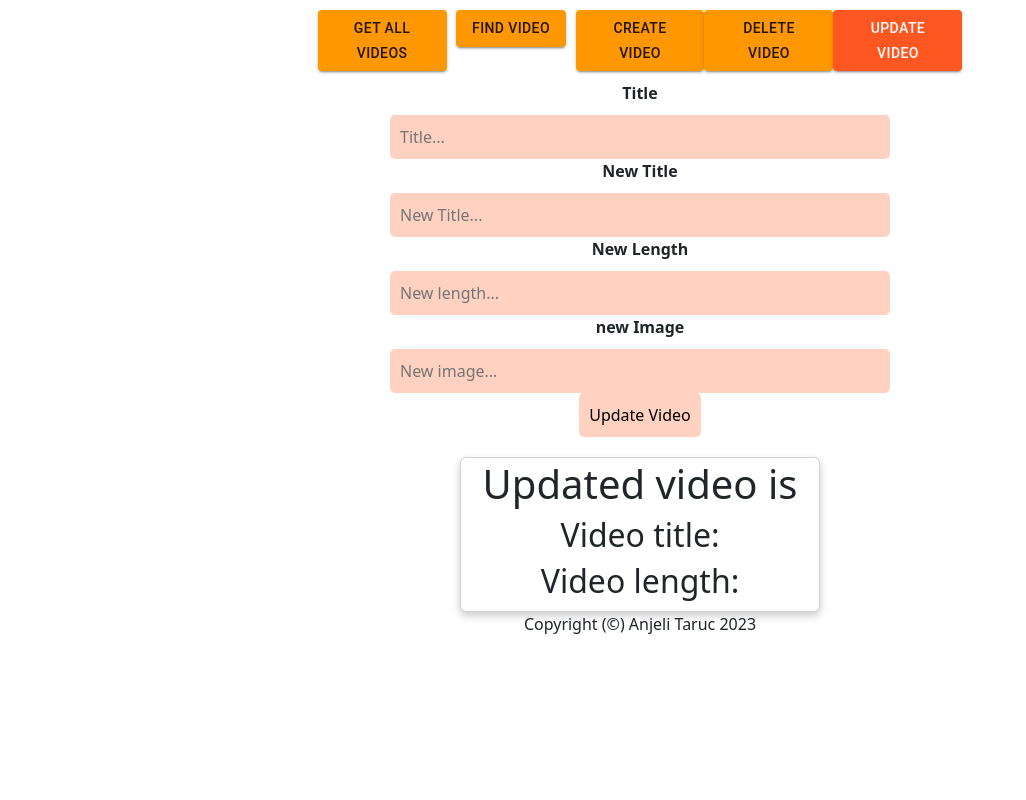
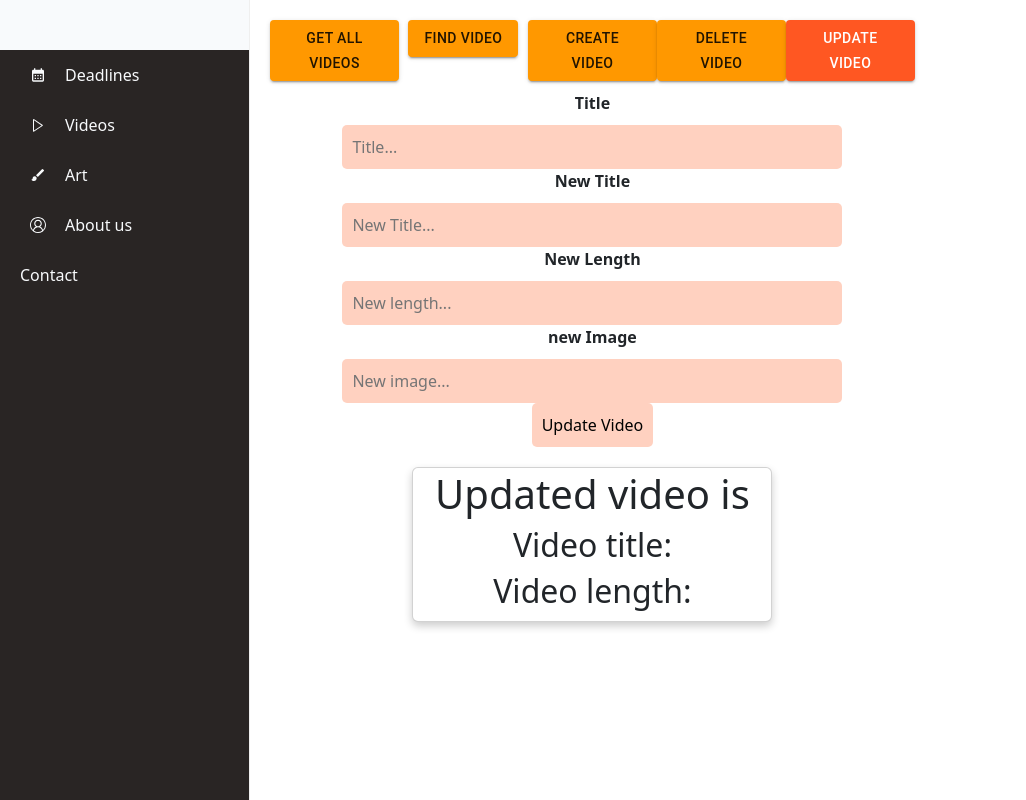
Before and after one commit to dianakarpeev/Calcifolio, a React (Create React App) app in the folder frontend/: page /videos/update in a window 1280 px wide. Shown: the whole page, without its empty margins (0-1026 px from the left). Built offline with nearby package versions, Linux system fonts and the light colour scheme.

Commit message:
fixed navbar colors and videoLayout

```diff
--- a/frontend/src/components/App.js
+++ b/frontend/src/components/App.js
@@ -27,20 +27,18 @@ function App() {
       <Route path="/" element={<MainLayout />}>
         <Route index element={<Home />} />
         <Route path="deadlines" element={<Deadlines />} />
-        <Route path="videos" element={<VideoLayout />} />
+        <Route path="videos" element={<VideoLayout />} >
+        <Route index element={<AllVideos />} />
+        <Route path="newVideo" element={<AddVideo />} />
+        <Route path="delete" element={<DeleteVideo />} />
+        <Route path="video" element={<SingleVideo />} />
+        <Route path="update" element={<UpdateVideo />} />
+      </Route>
         <Route path="posts" element={<Posts />} />
         <Route path="about" element={<About />} />
         <Route path="usererror" element={<UserError />} />
         <Route path="systemerror" element={<SystemError />} />
         <Route path="contact" element={<Contact />} />
-      </Route>
-
-      <Route path="videos" element={<VideoLayout />} >
-        <Route index element={<AllVideos />} />
-        <Route path="newVideo" element={<AddVideo />} />
-        <Route path="delete" element={<DeleteVideo />} />
-        <Route path="video" element={<SingleVideo />} />
-        <Route path="update" element={<UpdateVideo />} />
       </Route>
 
       <Route path="*" element={<Navigate to="/" />} />
--- a/frontend/src/layouts/MainLayout.js
+++ b/frontend/src/layouts/MainLayout.js
@@ -42,9 +42,10 @@ function MainLayout() {
    <Sidebar backgroundColor="#292524" defaultCollapsed="true" collapsedWidth="4%" onMouseEnter={() =>collapseSidebar()} onMouseLeave={() =>collapseSidebar()}>
      <Menu style = {{textAlign: "left"}} menuItemStyles={{
           button: {
-            color:  "#f8fafc",
-            '&hover': {
-              color:  "#292524"
+              backgroundColor: '#292524',
+              color: '#f8fafc',
+              '&:hover': {
+                backgroundColor: '#f8fafc',
 
             },
 
--- a/frontend/src/layouts/VideoLayout.js
+++ b/frontend/src/layouts/VideoLayout.js
@@ -9,7 +9,6 @@ function VideoLayout() {
             <Header />
             <CrudButtons/>
             <Outlet />
-            <Footer />
 
           </div>
 }
```
